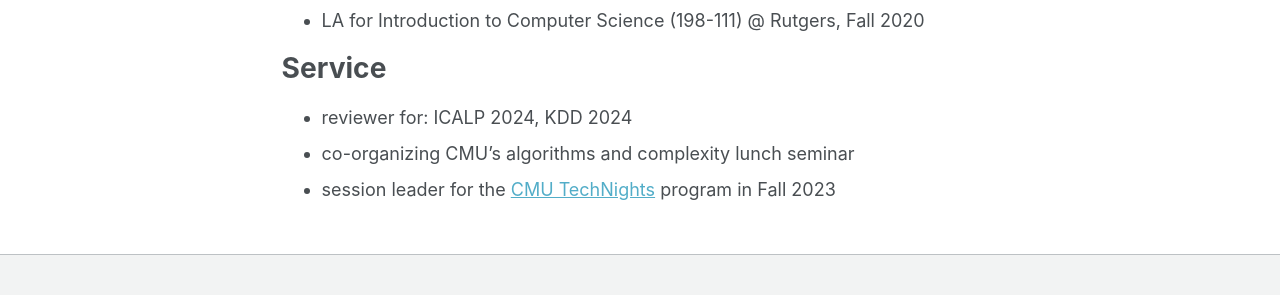
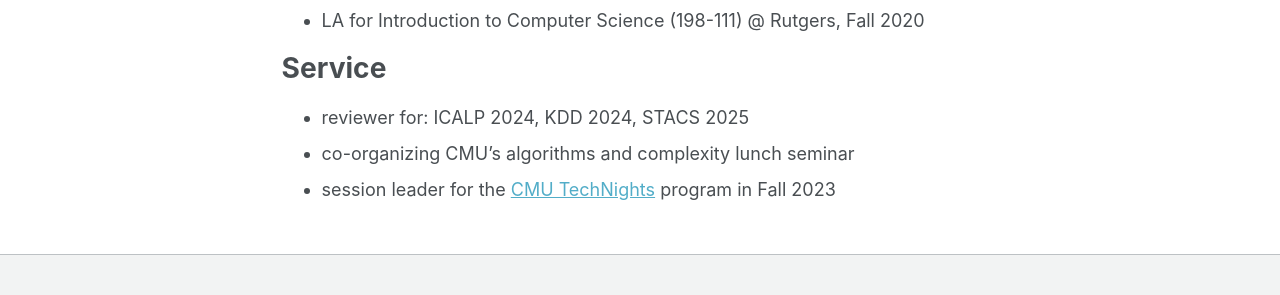
Before and after one commit to hoai77/hoai77.github.io, a Jekyll site: the page built from _pages/about.md, in a window 1280 px wide and 900 px high, scrolled down 931 px. Shown: the part 490-785 px from the top of the window. Built offline with Jekyll 4.4.1, drawn with Linux system fonts in a browser that asks for light colours.

Commit message:
add service

```diff
--- a/_pages/about.md
+++ b/_pages/about.md
@@ -48,6 +48,6 @@ Teaching
 
 Service
 =======
-- reviewer for: ICALP 2024, KDD 2024
+- reviewer for: ICALP 2024, KDD 2024, STACS 2025
 - co-organizing CMU's algorithms and complexity lunch seminar
 - session leader for the [CMU TechNights](https://www.cmu.edu/scs/technights/) program in Fall 2023
```
